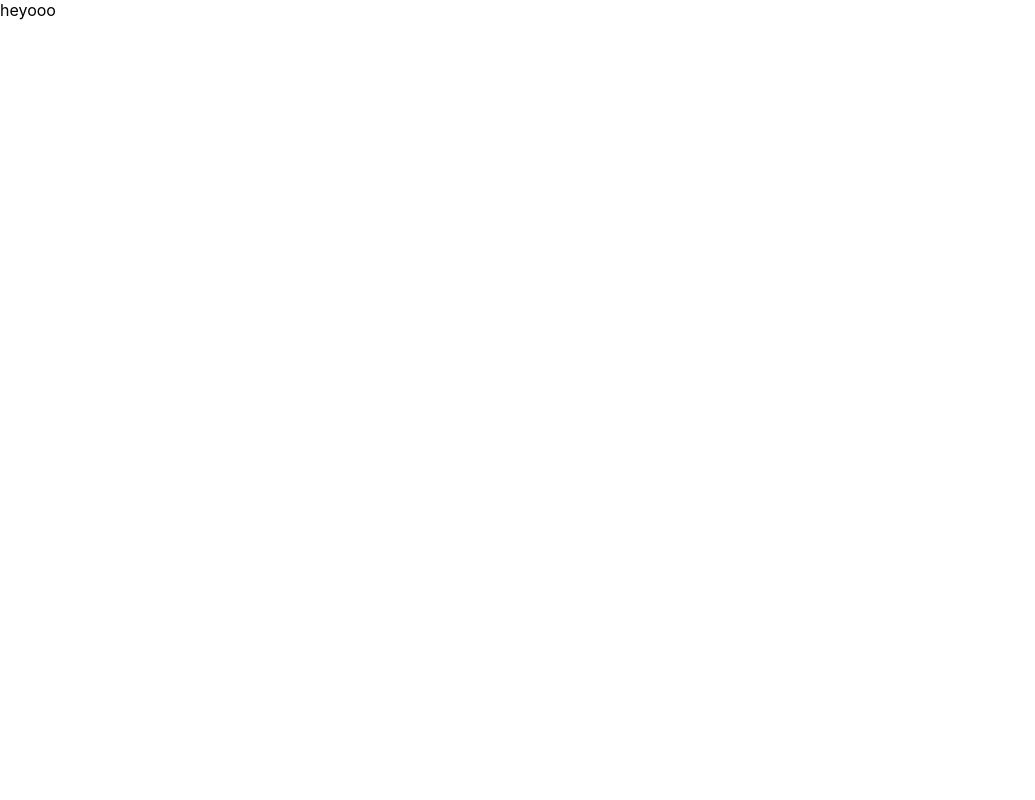
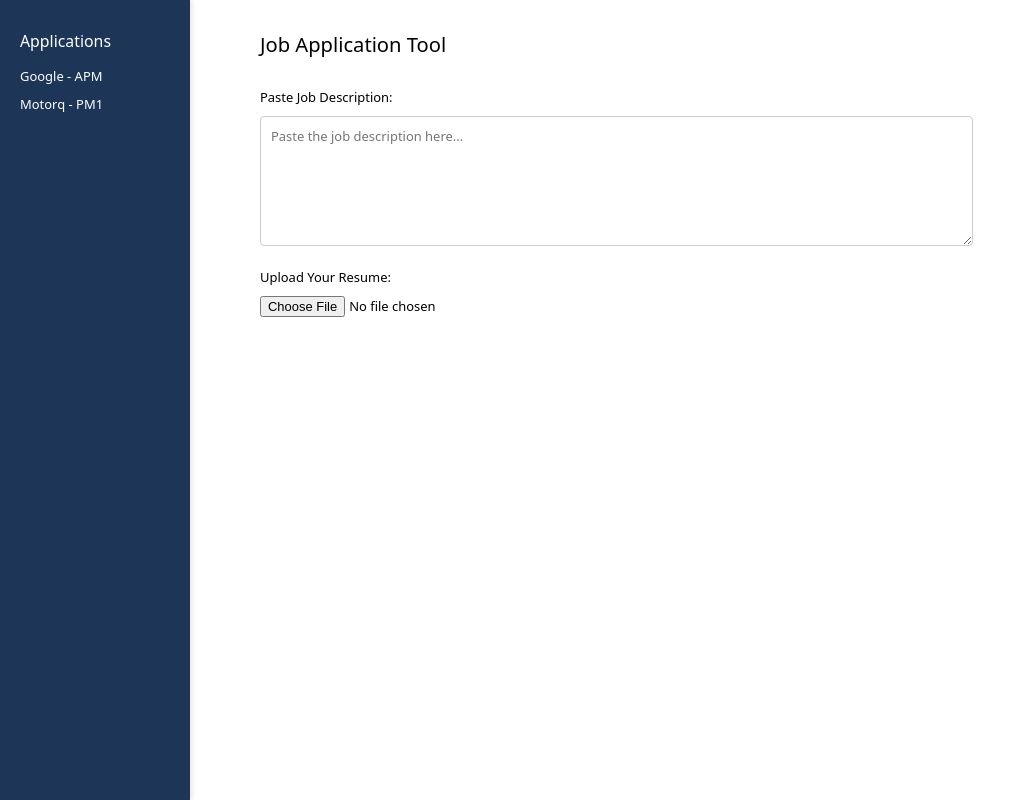
Before and after one commit to apigeoneer/job-application-tool, a React (Create React App) app in the folder client/: page / in a window 1280 px wide. Shown: the whole page, without its empty margins (0-1035 px from the left). Built offline with nearby package versions, Linux system fonts and the light colour scheme.

Commit message:
Added a side bar with project navigation, along with jd & resume input fields

```diff
--- a/client/src/App.css
+++ b/client/src/App.css
@@ -1,38 +1,22 @@
-.App {
-  text-align: center;
+* {
+  box-sizing: border-box;
+  margin: 0;
+  padding: 0;
+  font-size: 0.9rem;
+  font-family: system-ui, -apple-system, BlinkMacSystemFont, 'Segoe UI', Roboto, Oxygen, Ubuntu, Cantarell, 'Open Sans', 'Helvetica Neue', sans-serif;
 }
 
-.App-logo {
-  height: 40vmin;
-  pointer-events: none;
+h1 {
+  font-size: 1.4rem;
+  font-weight: 500;
 }
 
-@media (prefers-reduced-motion: no-preference) {
-  .App-logo {
-    animation: App-logo-spin infinite 20s linear;
-  }
+h2 {
+  font-size: 1.1rem;
+  font-weight: 400;
 }
 
-.App-header {
-  background-color: #282c34;
-  min-height: 100vh;
+.app {
   display: flex;
-  flex-direction: column;
-  align-items: center;
-  justify-content: center;
-  font-size: calc(10px + 2vmin);
-  color: white;
+  height: 100vh;
 }
-
-.App-link {
-  color: #61dafb;
-}
-
-@keyframes App-logo-spin {
-  from {
-    transform: rotate(0deg);
-  }
-  to {
-    transform: rotate(360deg);
-  }
-}
--- a/client/src/App.js
+++ b/client/src/App.js
@@ -1,18 +1,17 @@
+import { useState } from 'react';
+import Sidebar from './components/Sidebar';
+import MainContent from './components/MainContent';
 import './App.css';
-import { useEffect, useState } from 'react';
-
 
 function App() {
-  const [message, setMessage] = useState('');
+  const [activeProject, setActiveProject] = useState(null);
 
-  useEffect(() => {
-    fetch('/')
-      .then((response) => response.text())
-      .then((data) => setMessage(data));
-  }, []);
-
-  // return <div>{message}</div>;
-  return <div>heyooo</div>;
+  return (
+    <div className="app">
+      <Sidebar setActiveProject={setActiveProject} />
+      <MainContent activeProject={activeProject} />
+    </div>
+  );
 }
 
 export default App;
--- /dev/null
+++ b/client/src/components/MainContent.css
@@ -0,0 +1,23 @@
+.main-content {
+  padding: 30px 70px;
+  width: 100%;
+}
+.main-content h1 {
+  margin-bottom: 30px;
+}
+.main-content label {
+  font-weight: 500;
+  font-size: 0.9rem;
+  margin-top: 8px;
+  display: block;
+}
+.main-content textarea {
+  width: 75%;
+  margin: 10px 0;
+  padding: 10px;
+  border-radius: 4px;
+  border: 1px solid #ccc;
+}
+.main-content input[type="file"] {
+  margin: 10px 0;
+}
--- /dev/null
+++ b/client/src/components/MainContent.js
@@ -0,0 +1,33 @@
+import { useState } from 'react';
+import './MainContent.css';
+
+function MainContent() {
+  const [jobDescription, setJobDescription] = useState('');
+  const [resume, setResume] = useState(null);
+
+  const handleJobDescriptionChange = (e) => setJobDescription(e.target.value);
+  const handleFileUpload = (e) => setResume(e.target.files[0]);
+
+  return (
+    <div className="main-content">
+      <h1>Job Application Tool</h1>
+      <div>
+        <label>Paste Job Description:</label>
+        <textarea
+          value={jobDescription}
+          onChange={handleJobDescriptionChange}
+          placeholder="Paste the job description here..."
+          rows="6"
+          cols="60"
+        ></textarea>
+      </div>
+      <div>
+        <label>Upload Your Resume:</label>
+        <input type="file" onChange={handleFileUpload} />
+        {resume && <p>Uploaded: {resume.name}</p>}
+      </div>
+    </div>
+  );
+}
+
+export default MainContent;
--- /dev/null
+++ b/client/src/components/Sidebar.css
@@ -0,0 +1,20 @@
+.sidebar {
+    width: 220px;
+    background-color: #1d3557;
+    color: white;
+    padding: 20px;
+    box-shadow: 2px 0 5px rgba(0, 0, 0, 0.1);
+    padding: 30px 20px 10px 20px;
+  }
+  .sidebar h2 {
+    margin-bottom: 10px;
+  }
+  .sidebar ul {
+    list-style: none;
+    padding: 0;
+  }
+  .sidebar li {
+    padding: 5px 0;
+    cursor: pointer;
+    font-size: 0.9rem;
+  }
--- /dev/null
+++ b/client/src/components/Sidebar.js
@@ -0,0 +1,20 @@
+import './Sidebar.css';
+
+function Sidebar({ setActiveProject }) {
+  const projects = ['Google - APM', 'Motorq - PM1'];
+
+  return (
+    <div className="sidebar">
+      <h2>Applications</h2>
+      <ul>
+        {projects.map((project, index) => (
+          <li key={index} onClick={() => setActiveProject(project)}>
+            {project}
+          </li>
+        ))}
+      </ul>
+    </div>
+  );
+}
+
+export default Sidebar;
```
